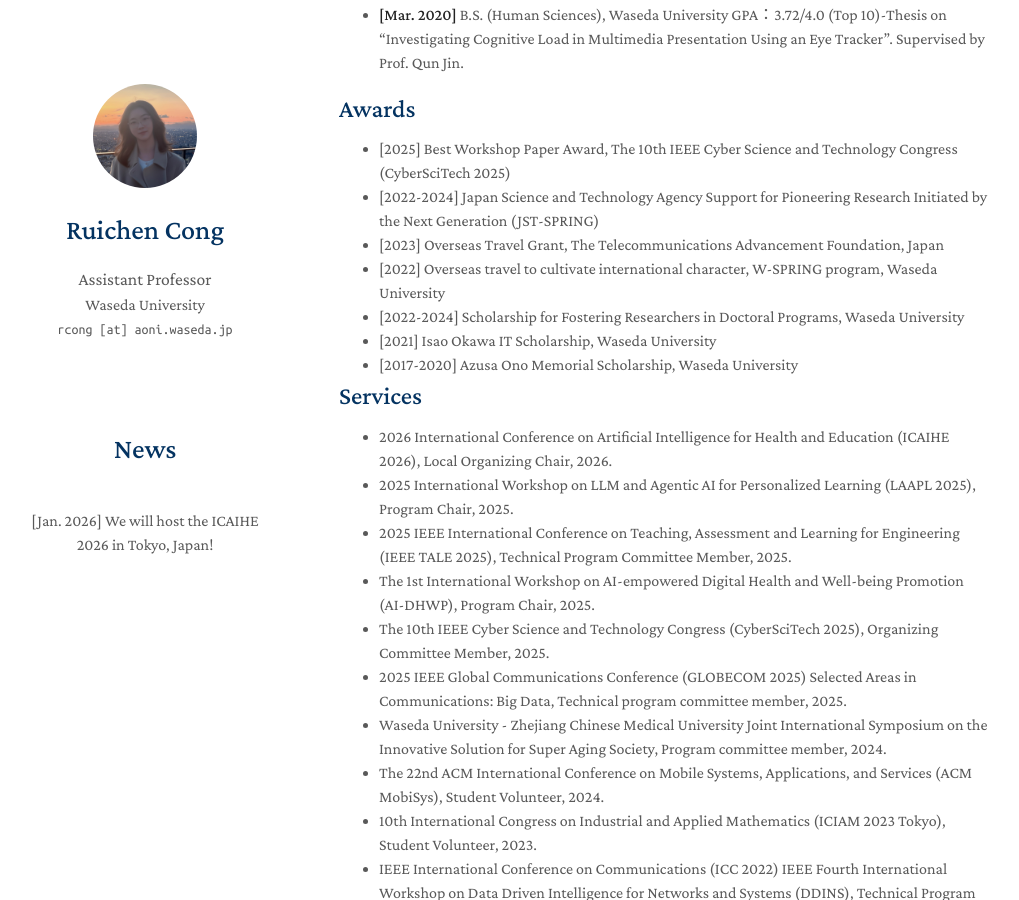
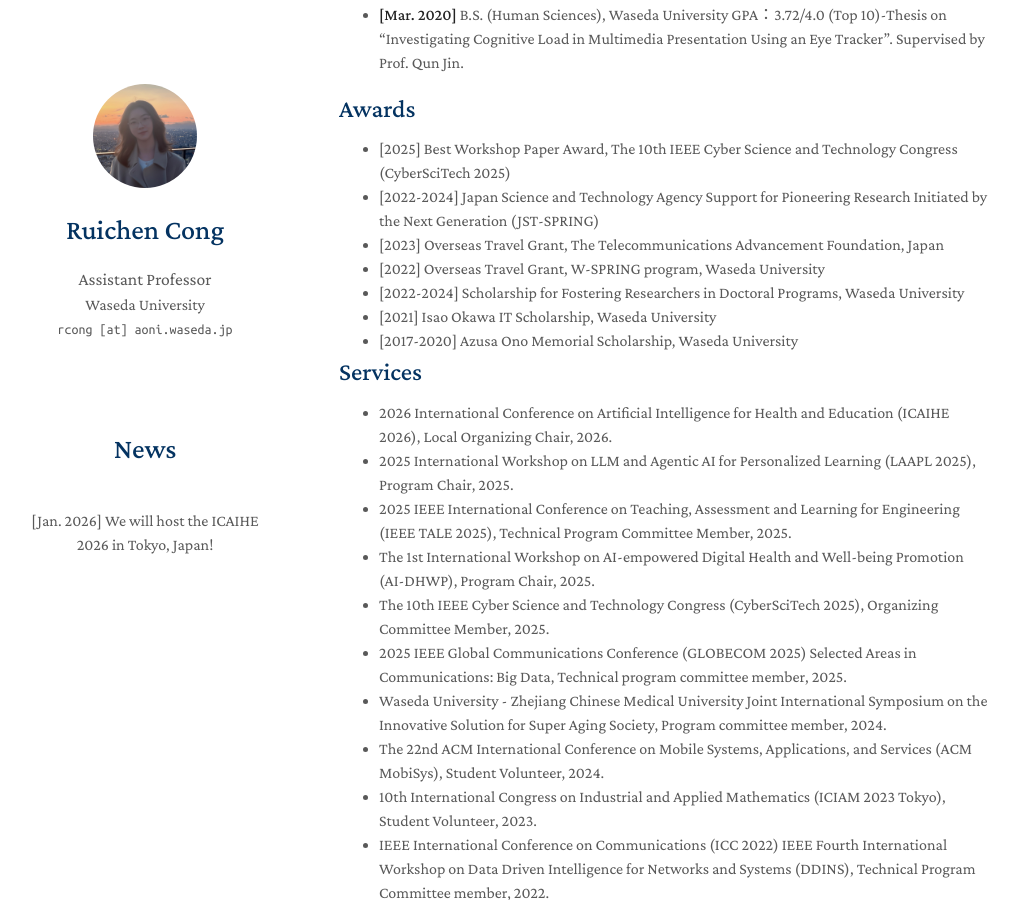
Before and after one commit to ruichencong/ruichencong.github.io, a Jekyll site: the page built from index.md, in a window 1280 px wide and 900 px high, scrolled down 1174 px. Shown: the whole window, without its empty margins (131-1150 px from the left). Built offline with Jekyll 4.4.1, drawn with Linux system fonts in a browser that asks for light colours; a style sheet for code colours, icons or effects is not loaded; our own code applies the rules of GitHub Pages for plain Markdown files.

Commit message:
Update award description for W-SPRING program

```diff
--- a/_includes/awards.md
+++ b/_includes/awards.md
@@ -4,7 +4,7 @@
   <li><autocolor>[2025] Best Workshop Paper Award, The 10th IEEE Cyber Science and Technology Congress (CyberSciTech 2025)</autocolor></li>
   <li><autocolor>[2022-2024] Japan Science and Technology Agency Support for Pioneering Research Initiated by the Next Generation (JST-SPRING)</autocolor></li>
   <li><autocolor>[2023] Overseas Travel Grant, The Telecommunications Advancement Foundation, Japan</autocolor></li>
-  <li><autocolor>[2022] Overseas travel to cultivate international character, W-SPRING program, Waseda University</autocolor></li>
+  <li><autocolor>[2022] Overseas Travel Grant, W-SPRING program, Waseda University</autocolor></li>
   <li><autocolor>[2022-2024] Scholarship for Fostering Researchers in Doctoral Programs, Waseda University</autocolor></li>
   <li><autocolor>[2021] Isao Okawa IT Scholarship, Waseda University</autocolor></li>
   <li><autocolor>[2017-2020] Azusa Ono Memorial Scholarship, Waseda University</autocolor></li>
```
